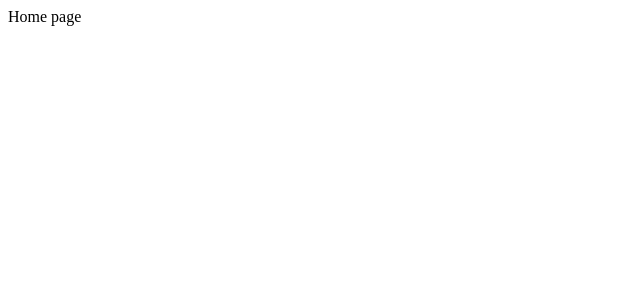
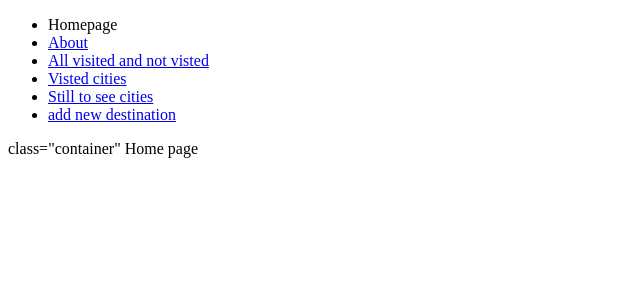
Before and after one commit to Louisf99/Travel_Bucket_List, a Flask app: page / in a window 1280 px wide. Before the commit the part shown is almost empty. Shown: the top 300 px of the page, without its empty margins (0-640 px from the left). Run offline with Flask 2, Linux system fonts and the light colour scheme.

Commit message:
added nav bar to base.html, starting to add structure to website

```diff
--- a/Travel_Bucket_list/templates/base.html
+++ b/Travel_Bucket_list/templates/base.html
@@ -4,11 +4,26 @@
     <meta charset="UTF-8">
     <meta http-equiv="X-UA-Compatible" content="IE=edge">
     <meta name="viewport" content="width=device-width, initial-scale=1.0">
-    <title>Travel Planner</title>
+    <link rel="stylesheet" href="{{ url_for('static', filename='style.css') }}">
+    <title>My Travel BucketList :-)</title>
 </head>
 <body>
+    <header>
+        <nav>
+            <ul>
+                <li><a href="/"></a>Homepage</li>
+                <li><a href="/about">About</a></li>
+                <li><a href="/Cities">All visited and not visted</a></li>
+                <li><a href="/cities/visted">Visted cities</a></li>
+                <li><a href="/cities/not_visted">Still to see cities</a></li>
+                <li><a href="/cities/new_destination">add new destination</a></li>
+            </ul>
+        </nav>
+    </header>
+    <div>class="container"
     {% block content %}
 
     {% endblock %}
+    </div>
 </body>
 </html>
```
